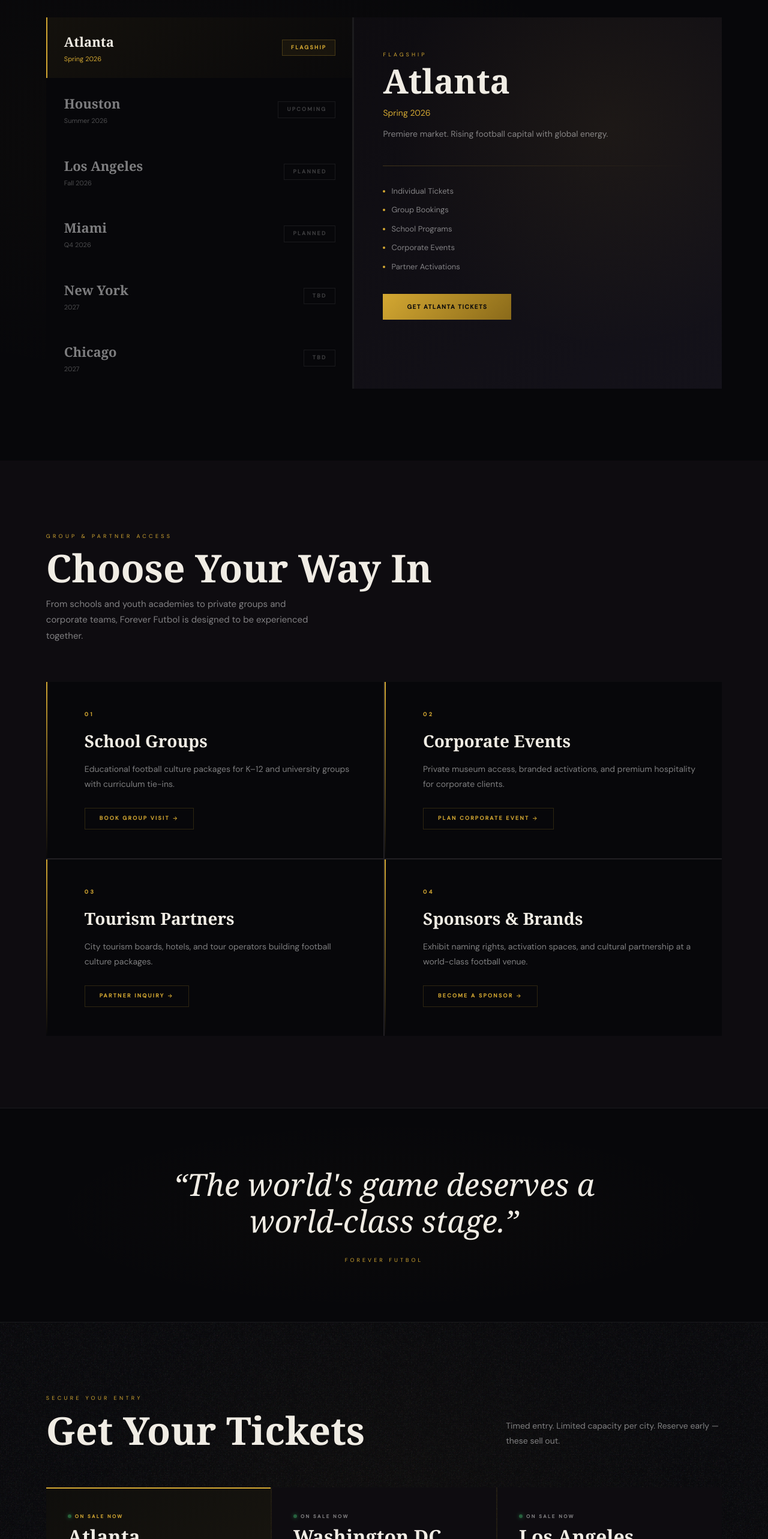
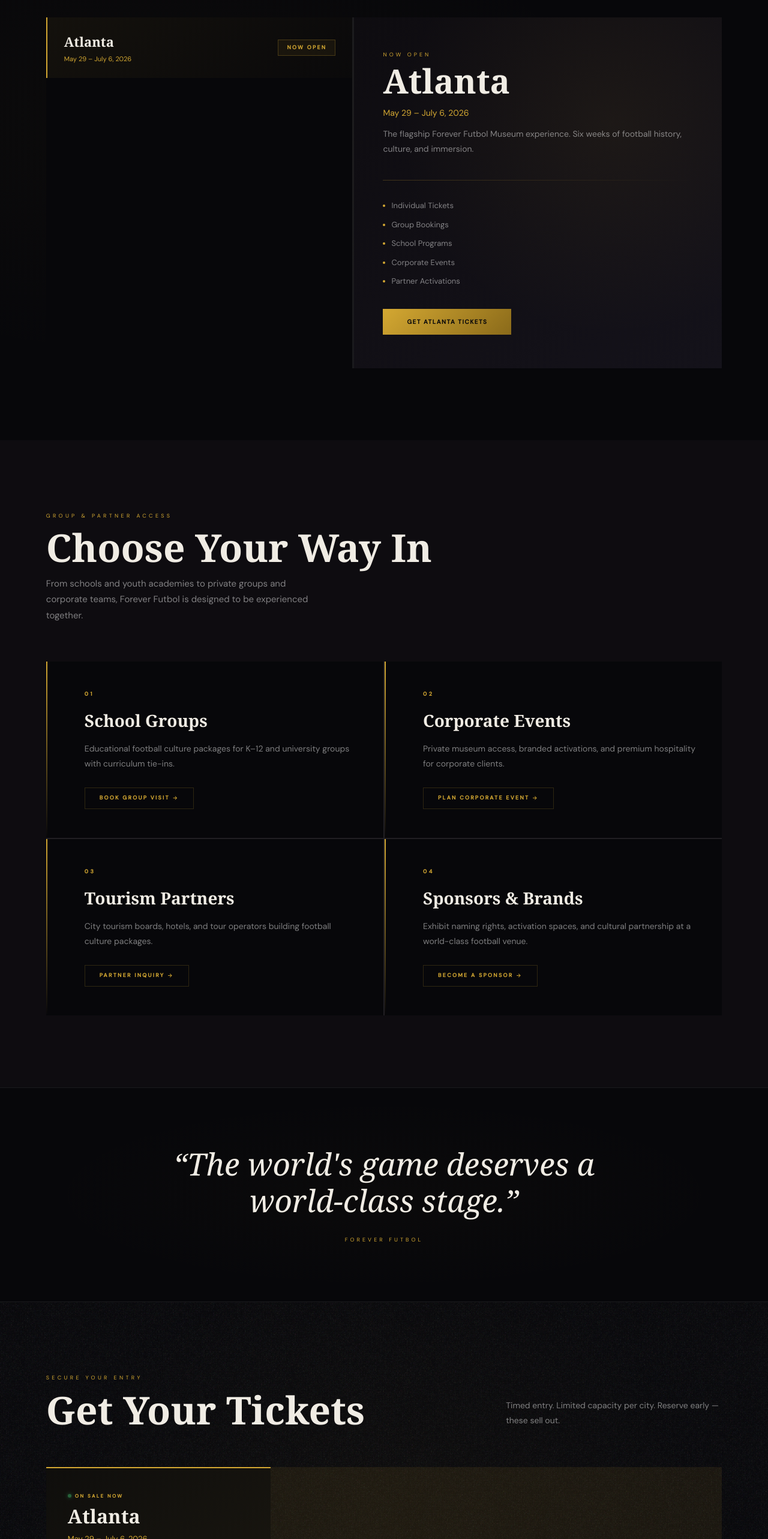
Before and after one commit to dolodorsey/forever-futbol-website, a Next.js app: page / in a window 1280 px wide. Shown: the part 3942-6508 px from the top of the page at 60% size. Built offline with nearby package versions, Linux system fonts and the light colour scheme; a web font is replaced by a local one.

Commit message:
Atlanta only May 29-Jul 6, remove DC/LA/other cities

```diff
--- a/src/app/page.tsx
+++ b/src/app/page.tsx
@@ -703,12 +703,7 @@
 
 // ─── TOUR CITIES ──────────────────────────────────────────────────────────────
 const CITIES = [
-  { city: "Atlanta", status: "Flagship", dates: "Spring 2026", note: "Premiere market. Rising football capital with global energy." },
-  { city: "Houston", status: "Upcoming", dates: "Summer 2026", note: "Diverse, international, built for a football audience that spans continents." },
-  { city: "Los Angeles", status: "Planned", dates: "Fall 2026", note: "Where entertainment, global culture, and the sport's future collide." },
-  { city: "Miami", status: "Planned", dates: "Q4 2026", note: "A natural home for football passion, international identity, and electric fan culture." },
-  { city: "New York", status: "TBD", dates: "2027", note: "A world city worthy of a world game." },
-  { city: "Chicago", status: "TBD", dates: "2027", note: "Historic, proud, positioned for large-scale cultural experiences." },
+  { city: "Atlanta", status: "Now Open", dates: "May 29 – July 6, 2026", note: "The flagship Forever Futbol Museum experience. Six weeks of football history, culture, and immersion." },
 ];
 
 function TourCities() {
@@ -904,24 +899,10 @@
 const FF_TICKETS = [
   {
     city: "Atlanta",
-    date: "June 5, 2026",
+    date: "May 29 – July 6, 2026",
     status: "On Sale Now",
     url: "https://www.eventbrite.com/e/forever-futbol-tickets-1983442211046",
-    note: "Flagship Launch",
-  },
-  {
-    city: "Washington DC",
-    date: "June 15, 2026",
-    status: "On Sale Now",
-    url: "https://www.eventbrite.com/e/forever-futbol-tickets-1983442556078",
-    note: "East Coast Stop",
-  },
-  {
-    city: "Los Angeles",
-    date: "June 25, 2026",
-    status: "On Sale Now",
-    url: "https://www.eventbrite.com/e/forever-futbol-tickets-1983442708534",
-    note: "West Coast Stop",
+    note: "Flagship Experience · Atlanta",
   },
 ];
 
```
